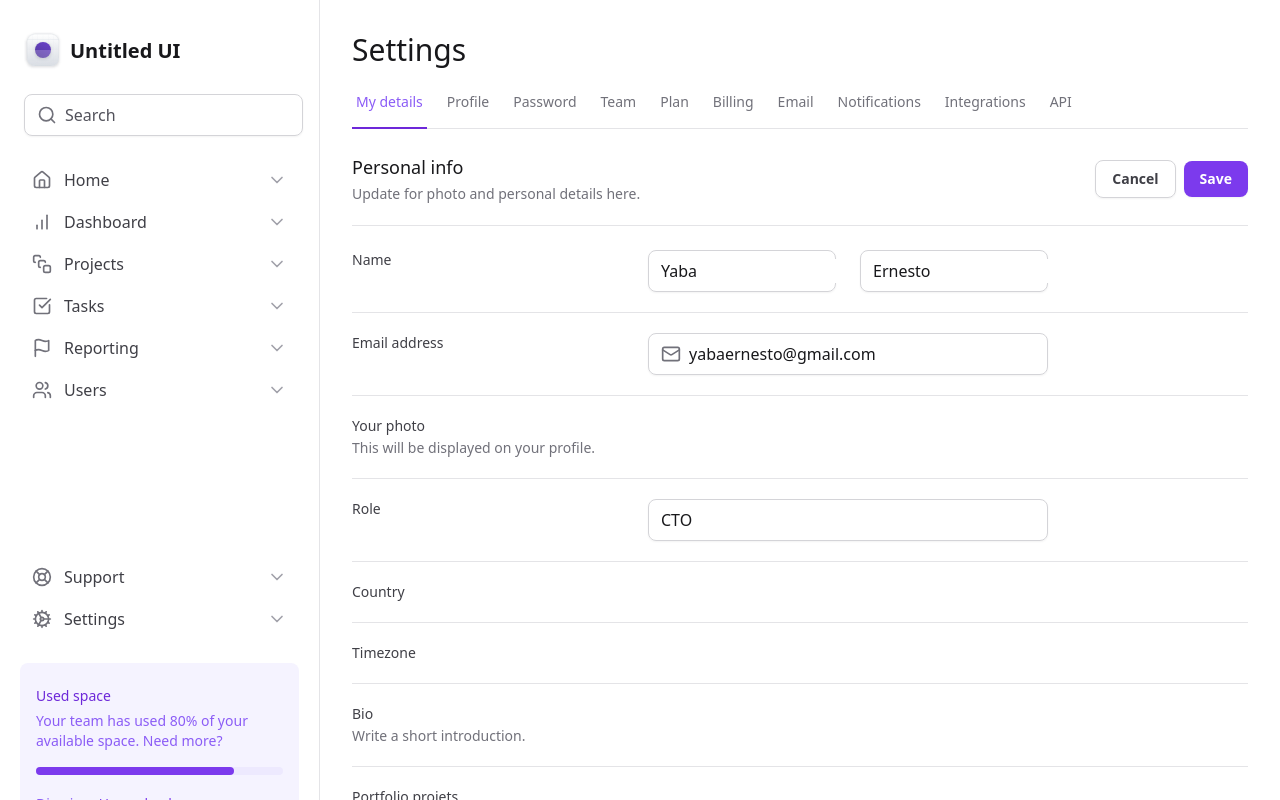
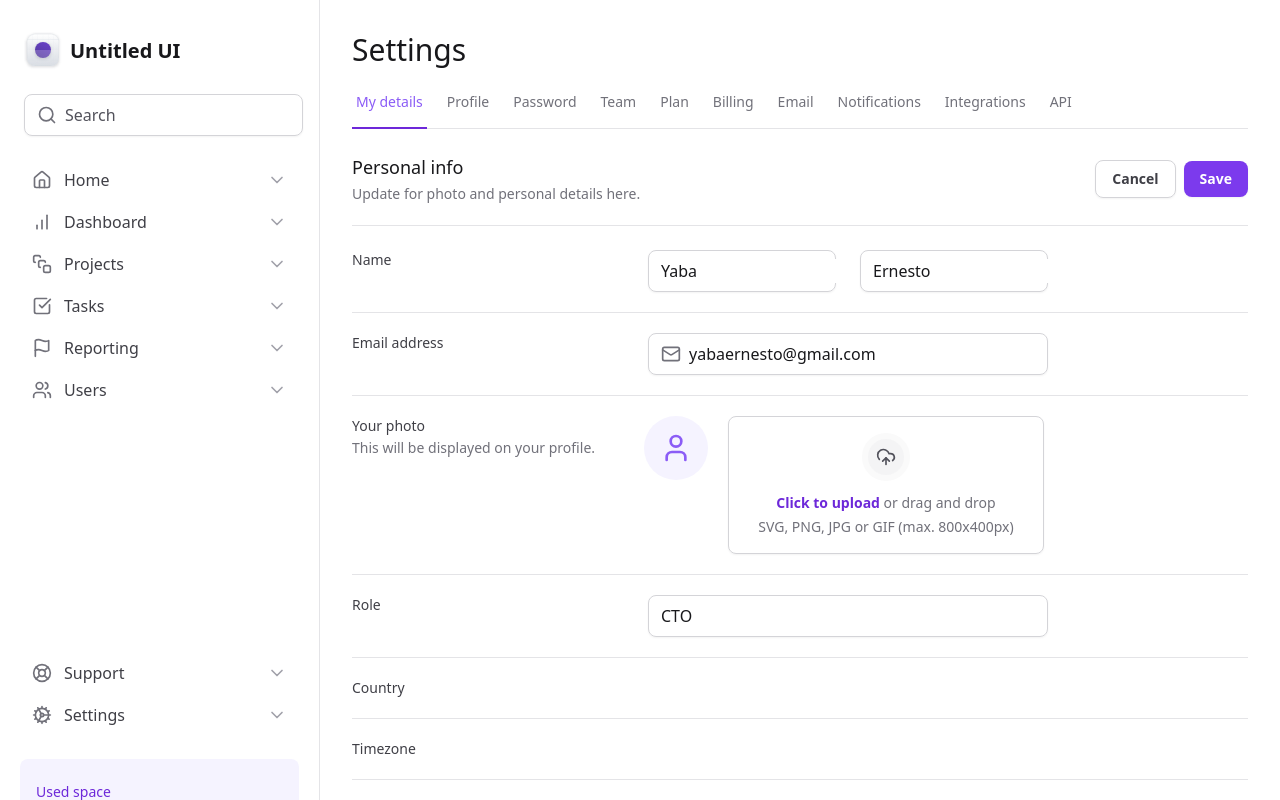
Before and after one commit to yabaernesto/masterizando-tailwind, a Next.js app: page / in a window 1280 px wide. Shown: the top 800 px of the page. Built offline with nearby package versions, Linux system fonts and the light colour scheme.

Commit message:
feat: avatar upload

```diff
--- a/src/app/page.tsx
+++ b/src/app/page.tsx
@@ -1,4 +1,4 @@
-import { Mail } from "lucide-react";
+import { Mail, UploadCloud, User } from "lucide-react";
 import { SettingsTabs } from "./components/SettingsTabs";
 import * as Input from '@/app/components/Input'
 
@@ -79,7 +79,7 @@ export default function Home() {
 
           <div className="grid grid-cols-form gap-3 pt-5">
             <label
-              htmlFor=""
+              htmlFor="photo"
               className="text-sm font-medium text-zinc-700"
             >
               Your photo
@@ -87,7 +87,31 @@ export default function Home() {
                 This will be displayed on your profile.
               </span>
             </label>
-            <div />
+            <div className="flex items-start gap-5">
+              <div className="bg-violet-50 flex h-16 w-16 items-center justify-center rounded-full">
+                <User className="h-8 w-8 text-violet-500" />
+              </div>
+
+              <label
+                htmlFor="photo"
+                className="group flex flex-1 flex-col items-center gap-3 cursor-pointer rounded-lg border border-zinc-300 px-6 py-4 text-center text-zinc-500 shadow-sm hover:border-violet-200 hover:bg-violet-25 hover:text-violet-500"
+              >
+                <div className="rounded-full border-6 border-zinc-50 bg-zinc-100 p-2 group-hover:border-violet-50 group-hover:bg-violet-100">
+                  <UploadCloud className="h-5 w-5 text-zinc-600 group-hover:text-violet-600" />
+                </div>
+
+                <div className="flex flex-col items-center gap-1">
+                  <span className="text-sm">
+                    <span className="font-semibold text-violet-700">
+                      Click to upload
+                    </span>{' '}
+                    or drag and drop
+                  </span>
+                  <span className="text-sm">SVG, PNG, JPG or GIF (max. 800x400px)</span>
+                </div>
+              </label>
+              <input type="file" className="sr-only" id="photo" />
+            </div>
           </div>
 
           <div className="grid grid-cols-form gap-3 pt-5">
--- a/tailwind.config.ts
+++ b/tailwind.config.ts
@@ -12,9 +12,14 @@ export default {
         form: 'minmax(7.5rem, 17.5rem) minmax(25rem, 1fr) minmax(0, 15rem)',
       },
 
+      borderWidth: {
+        6: '6px',
+      },
+
       colors: {
-        background: "var(--background)",
-        foreground: "var(--foreground)",
+        violet: {
+          25: '#fcfaff',
+        },
       },
     },
   },
```
